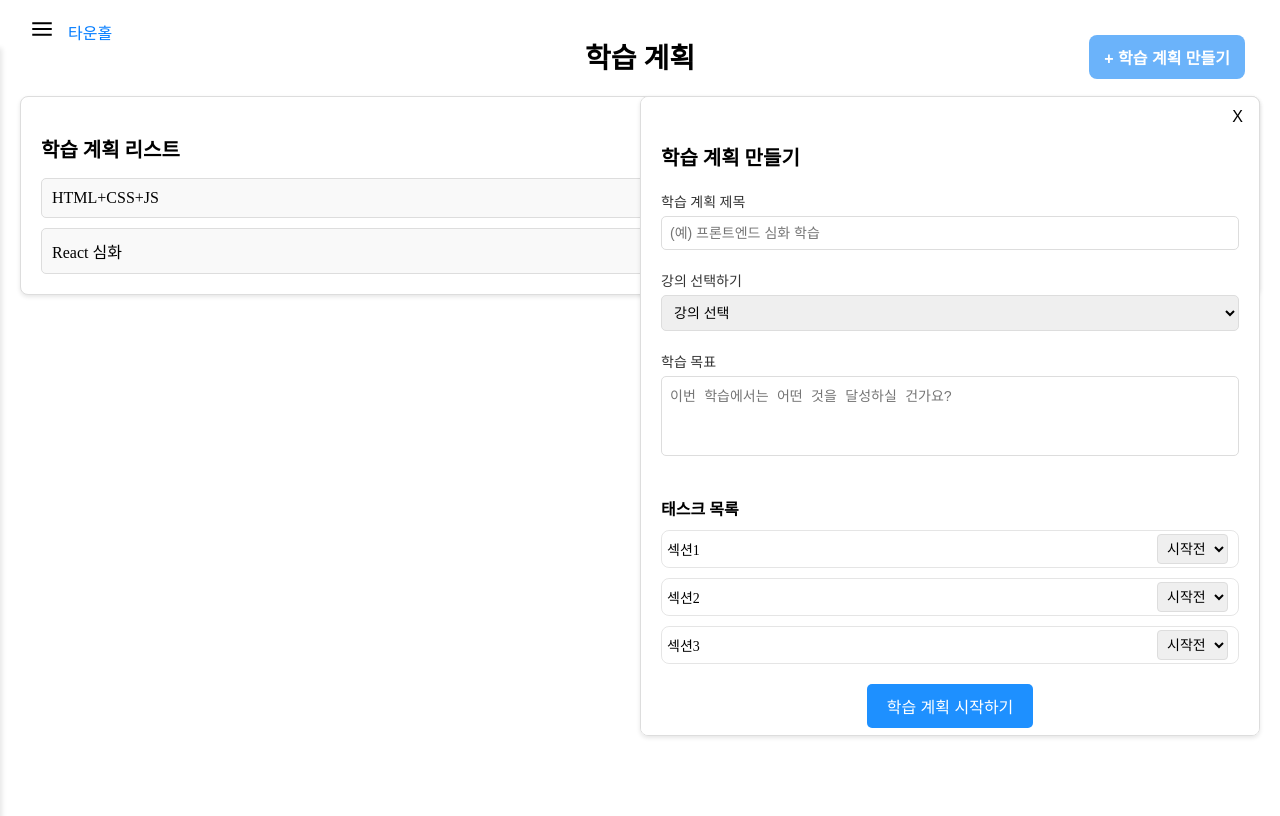
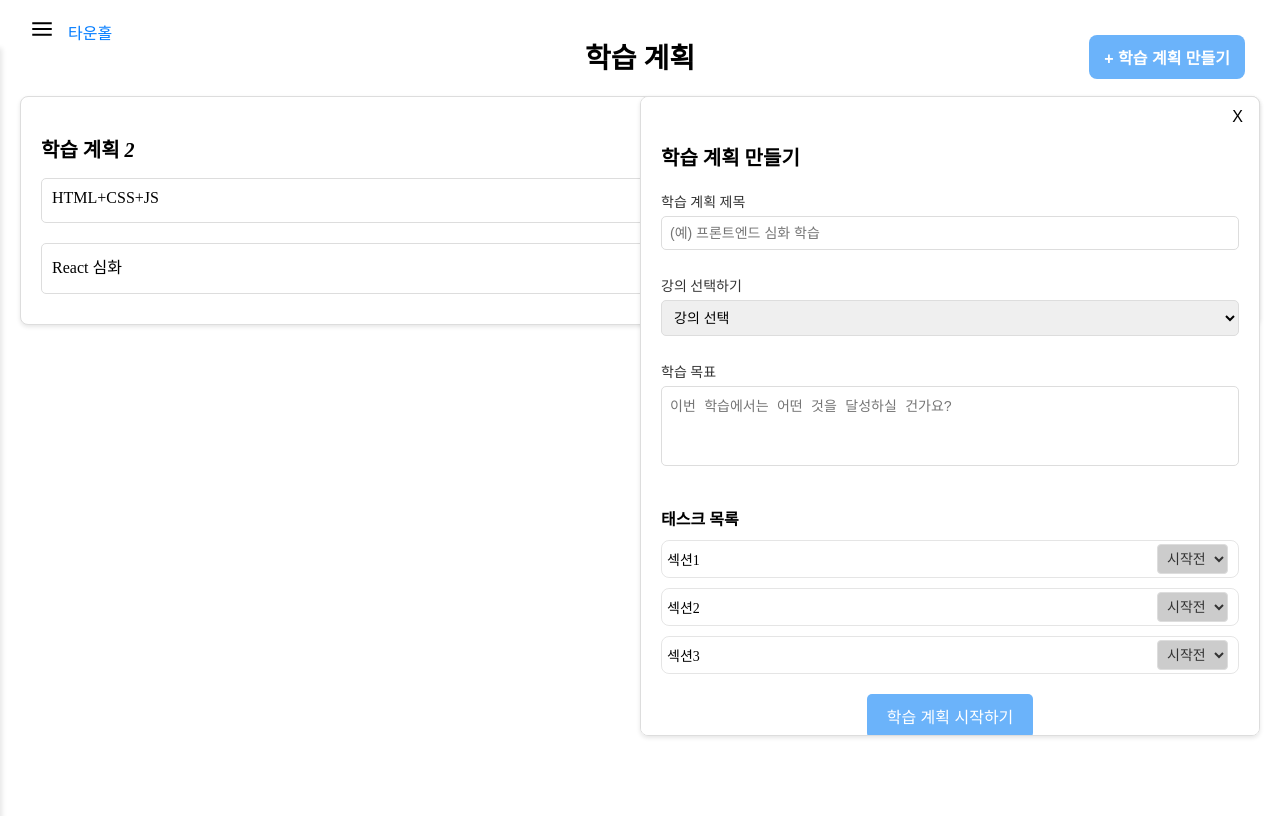
Before and after one commit to Deep-dive-final-project/deepdive-app, a Next.js app: page /campaign in a window 1280 px wide. Both pictures are taken after a click on the button "+ 학습 계획 만들기". Built offline with nearby package versions, Linux system fonts and the light colour scheme.

Commit message:
학습 계획 생성 - 생성 완료 페이지 / 계획 수정

```diff
--- a/src/app/(AfterLogin)/campaign/campaign.module.css
+++ b/src/app/(AfterLogin)/campaign/campaign.module.css
@@ -1,4 +1,3 @@
-/* src/app/campaign/campaign.module.css */
 .container {
     display: flex;
     flex-direction: column;
@@ -19,6 +18,24 @@
     gap: 20px;
     justify-content: space-between;
     position: relative; /* 위치를 기준으로 슬라이드 효과 */
+  }
+
+  .시작전 {
+    background-color: #ccc;
+    color: #333;
+    border: none;
+  }
+
+  .진행중 {
+    background-color: #add8e6;
+    color: #333;
+    border: none;
+  }
+
+  .완료 {
+    background-color: #97db97;
+    color: #333;
+    border: none;
   }
 
   .leftPanel {
@@ -42,12 +59,38 @@
   }
 
   .planItem {
-    display: flex;
-    justify-content: space-between;
     padding: 10px;
     border: 1px solid #ddd;
     border-radius: 5px;
-    background-color: #f9f9f9;
+    background-color: #fff;
+    margin-bottom: 10px;
+    cursor: pointer;
+    transition: background-color 0.3s ease;
+    display: flex;
+    flex-direction: column;
+  }
+
+  .planItem:hover,
+  .planItem:hover .planDetails {
+    background-color: #eee;
+  }
+
+  .planTitle {
+    display: flex;
+    justify-content: space-between;
+    align-items: center;
+    font-size: 16px;
+    cursor: pointer;
+    margin-bottom: 5px;
+  }
+
+  .planDetails {
+    display: block;
+    padding: 10px;
+    background-color: #fff;
+    border-top: 1px solid #ddd;
+    transition: background-color 0.3s ease;
+    margin-top: 5px;
   }
 
   .editButton {
@@ -55,40 +98,47 @@
     border: none;
     cursor: pointer;
     font-size: 14px;
+    position: absolute;
+    right: 40px;
+    transition: transform 0.3s ease;
+  }
+
+  .editButton:hover{
+    transform: scale(1.2);
   }
 
   .createButton {
-    background-color: rgb(107, 179, 250); /* 파란색 배경 */
-    color: #fff; /* 흰색 텍스트 */
+    background-color: rgb(107, 179, 250);
+    color: #fff;
     border: none;
-    border-radius: 8px; /* 둥근 모서리 */
+    border-radius: 8px;
     padding: 10px 15px;
     font-size: 16px;
     font-weight: bold;
     cursor: pointer;
     transition: background-color 0.3s ease;
-    position: absolute; /* 오른쪽 위 고정 */
+    position: absolute;
     top: 35px;
     right: 35px;
   }
 
   .createButton:hover {
-    background-color: dodgerblue; /* 호버 시 더 어두운 파란색 */
+    background-color: dodgerblue;
   }
 
   /* 학습 계획 생성 화면 스타일 */
   .rightPanel {
-    position: absolute; /* 절대 위치로 설정하여 슬라이드 애니메이션 구현 */
+    position: absolute;
     top: 0;
     right: 0;
-    width: 50%; /* 오른쪽 반절 너비로 설정 */
+    width: 50%;
     background-color: #fff;
     border: 1px solid #ddd;
     border-radius: 8px;
     padding: 20px;
     box-shadow: 0 2px 4px rgba(0, 0, 0, 0.1);
     height: 80vh;
-    transform: translateX(100%); /* 초기 위치를 오른쪽 밖으로 설정 */
+    transform: translateX(100%);
     transition: transform 0.3s ease, opacity 0.3s ease; /* 슬라이드 효과 */
     opacity: 0;
     visibility: hidden;
@@ -96,13 +146,13 @@
   }
 
   .slideIn {
-    transform: translateX(0); /* 슬라이드 인 애니메이션 */
+    transform: translateX(0);
     opacity: 1;
     visibility: visible;
   }
 
   .slideOut {
-    transform: translateX(100%); /* 슬라이드 아웃 애니메이션 */
+    transform: translateX(100%);
     transition: transform 0.3s ease, opacity 0.3s ease, visibility 0s 0.3s;
   }
 
@@ -128,6 +178,8 @@
   .label {
     font-size: 14px;
     color: #333;
+    display: block;
+    margin-bottom: 5px;
   }
 
   .input,
@@ -178,6 +230,7 @@
     border-radius: 4px;
     border: 1px solid #ddd;
     font-size: 14px;
+    outline: none;
   }
 
   .buttonSection {
@@ -187,10 +240,23 @@
 
   .submitButton {
     padding: 10px 20px;
-    background-color: dodgerblue;
+    background-color: rgb(107, 179, 250);
     color: #fff;
     border: none;
     border-radius: 5px;
     cursor: pointer;
     font-size: 16px;
+    transition: background-color 0.3s ease;
   }
+
+  .submitButton:hover{
+    background-color: dodgerblue;
+  }
+
+  /* 오류 메시지 스타일 */
+.error {
+  color: red;
+  font-size: 12px;
+  margin-top: -10px;
+  margin-bottom: 20px;
+}
--- a/src/app/(AfterLogin)/campaign/page.tsx
+++ b/src/app/(AfterLogin)/campaign/page.tsx
@@ -1,8 +1,9 @@
-// src/app/campaign/page.tsx
 "use client";
 
 import React, { useState } from 'react';
+import { useRouter } from 'next/navigation';
 import styles from './campaign.module.css';
+import { initialPlans, Plan, Task } from '@/data/plans'; // 학습계획 예시 데이터 임포트
 
 export default function Campaign() {
   const [showCreatePanel, setShowCreatePanel] = useState(false); // 상태로 화면 전환 관리
@@ -14,14 +15,45 @@ export default function Campaign() {
     { name: '섹션2', status: '시작전' },
     { name: '섹션3', status: '시작전' },
   ]);
+  const [plans, setPlans] = useState<Plan[]>(initialPlans); // 초기 계획 데이터 사용
+
+  const [editingPlanId, setEditingPlanId] = useState<number | null>(null); // 현재 편집 중인 계획 ID
+  const [selectedPlanId, setSelectedPlanId] = useState<number | null>(null); // 현재 선택된 계획 ID
+
+  const [error, setError] = useState<{ planName: string; selectedCourse: string }>({
+    planName: '',
+    selectedCourse: '',
+  });
+
+  const router = useRouter();
 
   // 학습 계획 만들기 버튼 클릭 핸들러
   const handleCreateButtonClick = () => {
+      setEditingPlanId(null); // 새로운 계획을 만드는 경우
+      resetForm(); // 폼 초기화
       setShowCreatePanel(true);
   };
 
   const handleClosePanel = () => {
       setShowCreatePanel(false);
+      resetForm();
+  };
+
+  const handleEditButtonClick = (planId: number) => {
+    const planToEdit = plans.find((plan) => plan.id === planId);
+    if (planToEdit) {
+      setEditingPlanId(planId);
+      setPlanName(planToEdit.title);
+      setSelectedCourse(planToEdit.course);
+      setGoal(planToEdit.goal);
+      setTasks(planToEdit.tasks);
+    }
+    setShowCreatePanel(true);
+  };
+
+  // 학습 계획 클릭 핸들러
+  const handlePlanClick = (planId: number) => {
+    setSelectedPlanId(planId === selectedPlanId ? null : planId); // 클릭한 학습 계획 선택/해제
   };
 
   // 태스크 상태 변경 핸들러
@@ -33,6 +65,63 @@ export default function Campaign() {
     });
   };
 
+  const resetForm = () => {
+    setPlanName('');
+    setSelectedCourse('');
+    setGoal('');
+    setTasks([
+      { name: '섹션1', status: '시작전' },
+      { name: '섹션2', status: '시작전' },
+      { name: '섹션3', status: '시작전' },
+    ]);
+    setError({ planName: '', selectedCourse: '' }); // 오류 메시지 리셋
+  };
+
+  // 학습 계획 수정/생성 핸들러
+  const handleSubmitPlan = () => {
+    let isValid = true;
+    const newError = { planName: '', selectedCourse: '' };
+
+    if (!planName) {
+      newError.planName = '제목을 입력해주세요.';
+      isValid = false;
+    }
+
+    if (!selectedCourse) {
+      newError.selectedCourse = '강의를 선택해주세요.';
+      isValid = false;
+    }
+
+    setError(newError);
+
+    if (!isValid) return; // 유효성 검사를 통과하지 못한 경우
+
+    if (editingPlanId !== null) {
+      // 수정 중인 경우
+      setPlans((prevPlans) =>
+        prevPlans.map((plan) =>
+          plan.id === editingPlanId
+            ? { ...plan, title: planName, course: selectedCourse, goal, tasks }
+            : plan
+        )
+      );
+    } else {
+      // 새로운 계획 추가
+      const newPlan: Plan = {
+        id: plans.length + 1, // 임시 ID 생성, 실제로는 서버에서 관리
+        title: planName,
+        course: selectedCourse,
+        goal,
+        tasks,
+      };
+      setPlans((prevPlans) => [...prevPlans, newPlan]);
+       // '/campaign/complete' 페이지로 이동
+      router.push('/campaign/complete');
+    }
+
+    // 패널 닫기
+    handleClosePanel();
+  };
 
   return (
     <div className={styles.container}>
@@ -44,17 +133,32 @@ export default function Campaign() {
       <div className={styles.campaignContainer}>
         {/* 학습 계획 리스트 화면 */}
         <div className={styles.leftPanel}>
-          <h2 className={styles.panelTitle}>학습 계획 리스트</h2>
+          <h2 className={styles.panelTitle}>학습 계획 <i>{plans.length}</i></h2>
           {/* 리스트 콘텐츠 */}
           <div className={styles.planList}>
-            <div className={styles.planItem}>
-              <span>HTML+CSS+JS</span>
-              <button className={styles.editButton}>✏️</button>
-            </div>
-            <div className={styles.planItem}>
-              <span>React 심화</span>
-              <button className={styles.editButton}>✏️</button>
-            </div>
+            {plans.map((plan) => (
+              <div key={plan.id} className={styles.planItem}>
+                <div className={styles.planTitle} onClick={() => handlePlanClick(plan.id)}>
+                  {plan.title}
+                </div>
+                <button
+                  className={styles.editButton}
+                  onClick={() => handleEditButtonClick(plan.id)}
+                >
+                  ✏️
+                </button>
+                {/* 선택된 학습 계획 상세 정보 표시 */}
+                {selectedPlanId === plan.id && (
+                  <div className={styles.planDetails}>
+                    {plan.tasks.map((task, index) => (
+                      <div key={index} className={styles.taskItem}>
+                        <span>{task.name} - {task.status}</span>
+                      </div>
+                    ))}
+                  </div>
+                )}
+              </div>
+            ))}
           </div>
         </div>
 
@@ -68,7 +172,7 @@ export default function Campaign() {
               X
           </button>
           <div className={styles.formContainer}>
-            <h2 className={styles.formTitle}>학습 계획 만들기</h2>
+            <h2 className={styles.formTitle}>{editingPlanId ? '학습 계획 수정하기' : '학습 계획 만들기'}</h2>
 
             {/* 학습 계획 제목 입력 */}
             <label className={styles.label}>
@@ -80,6 +184,7 @@ export default function Campaign() {
                 className={styles.input}
                 placeholder="(예) 프론트엔드 심화 학습"
               />
+              {error.planName && <p className={styles.error}>{error.planName}</p>}
             </label>
 
             {/* 강의 선택 드롭다운 */}
@@ -94,6 +199,7 @@ export default function Campaign() {
                 <option value="course1">HTML+CSS+JS</option>
                 <option value="course2">React 심화</option>
               </select>
+              {error.selectedCourse && <p className={styles.error}>{error.selectedCourse}</p>}
             </label>
 
             {/* 목표 입력 */}
@@ -118,7 +224,7 @@ export default function Campaign() {
                     onChange={(e) =>
                       handleTaskStatusChange(index, e.target.value)
                     }
-                    className={styles.statusSelect}
+                    className={`${styles.statusSelect} ${styles[task.status]}`}
                   >
                     <option value="시작전">시작전</option>
                     <option value="진행중">진행중</option>
@@ -130,8 +236,8 @@ export default function Campaign() {
 
             {/* 버튼 섹션 */}
             <div className={styles.buttonSection}>
-              <button className={styles.submitButton}>
-                학습 계획 시작하기
+              <button className={styles.submitButton} onClick={handleSubmitPlan}>
+                {editingPlanId ? '학습 계획 수정하기' : '학습 계획 시작하기'}
               </button>
             </div>
           </div>
--- /dev/null
+++ b/src/data/plans.ts
@@ -0,0 +1,37 @@
+// src/data/plans.ts
+export interface Task {
+    name: string;
+    status: string;
+  }
+
+  export interface Plan {
+    id: number;
+    title: string;
+    course: string;
+    goal: string;
+    tasks: Task[];
+  }
+
+  // 초기 학습 계획 데이터
+  export const initialPlans: Plan[] = [
+    {
+      id: 1,
+      title: 'HTML+CSS+JS',
+      course: 'course1',
+      goal: '기초 웹 개발 기술 학습',
+      tasks: [
+        { name: '섹션1', status: '시작전' },
+        { name: '섹션2', status: '진행중' },
+      ],
+    },
+    {
+      id: 2,
+      title: 'React 심화',
+      course: 'course2',
+      goal: 'React를 심화 학습',
+      tasks: [
+        { name: '섹션1', status: '완료' },
+        { name: '섹션2', status: '진행중' },
+      ],
+    },
+  ];
```
Also changed, not shown: src/app/(AfterLogin)/campaign/complete/campaignComplete.module.css (+101 -0 lines), src/app/(AfterLogin)/campaign/complete/page.tsx (+42 -3 lines), public/images/Deep_Dive_Fullstack.png (added), public/images/congrats-icon.png (added).
